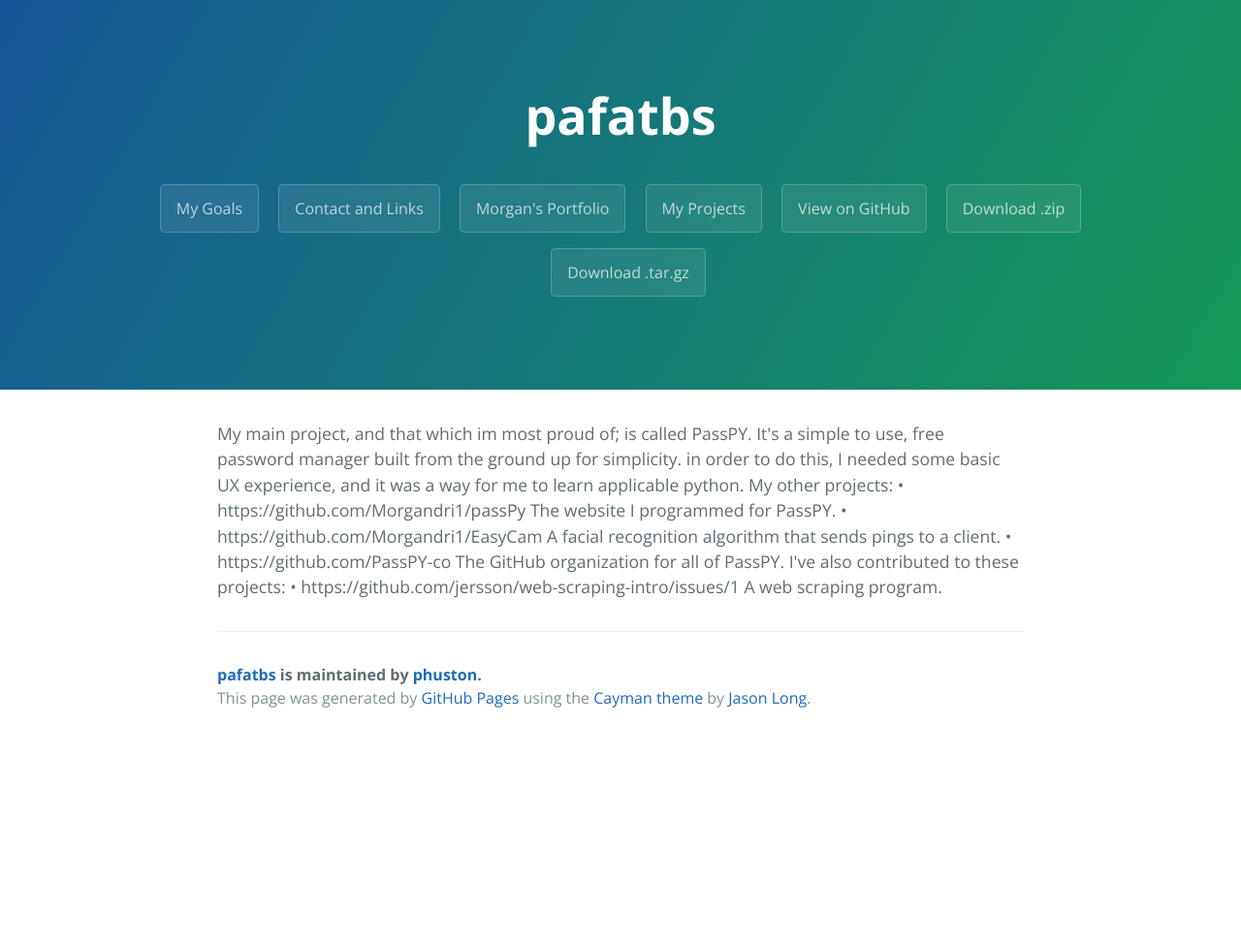
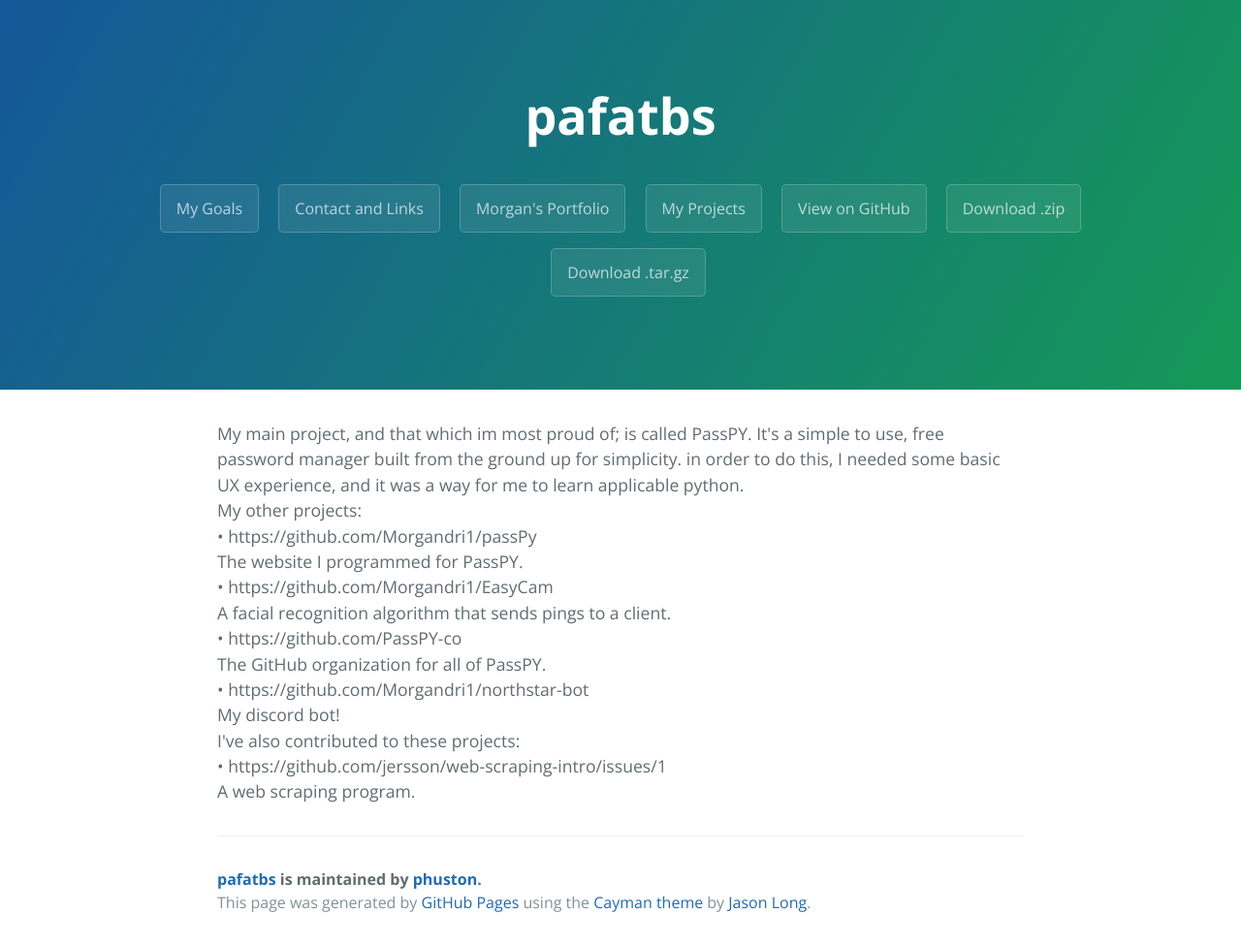
Before and after one commit to Morgandri1/portfolio, a Jekyll site: the page built from projects.md, in a window 1280 px wide. Shown: the whole page at 97% size. Built offline with Jekyll 4.4.1, drawn with Linux system fonts in a browser that asks for light colours; before the commit the page ends 900 px from its top, so only the background shows below that.

Commit message:
Update projects.md

```diff
--- a/projects.md
+++ b/projects.md
@@ -6,14 +6,16 @@
 <p>
 My main project, and that which im most proud of; is called PassPY. It's a simple to use, free password manager built from the ground up for simplicity. in order to do this, I needed some basic UX experience, and it was a way for me to learn applicable python.
 
-My other projects:
-  • https://github.com/Morgandri1/passPy
-The website I programmed for PassPY.
-  • https://github.com/Morgandri1/EasyCam
-A facial recognition algorithm that sends pings to a client.
-  • https://github.com/PassPY-co
-The GitHub organization for all of PassPY.
-I've also contributed to these projects:
-  • https://github.com/jersson/web-scraping-intro/issues/1
-A web scraping program.
+<br>My other projects:
+<br>  • https://github.com/Morgandri1/passPy
+<br>The website I programmed for PassPY.
+<br>  • https://github.com/Morgandri1/EasyCam
+<br>A facial recognition algorithm that sends pings to a client.
+<br>  • https://github.com/PassPY-co
+<br>The GitHub organization for all of PassPY.
+<br>  • https://github.com/Morgandri1/northstar-bot
+<br>My discord bot!
+<br>I've also contributed to these projects:
+<br>  • https://github.com/jersson/web-scraping-intro/issues/1
+<br>A web scraping program.
 </p>
```
